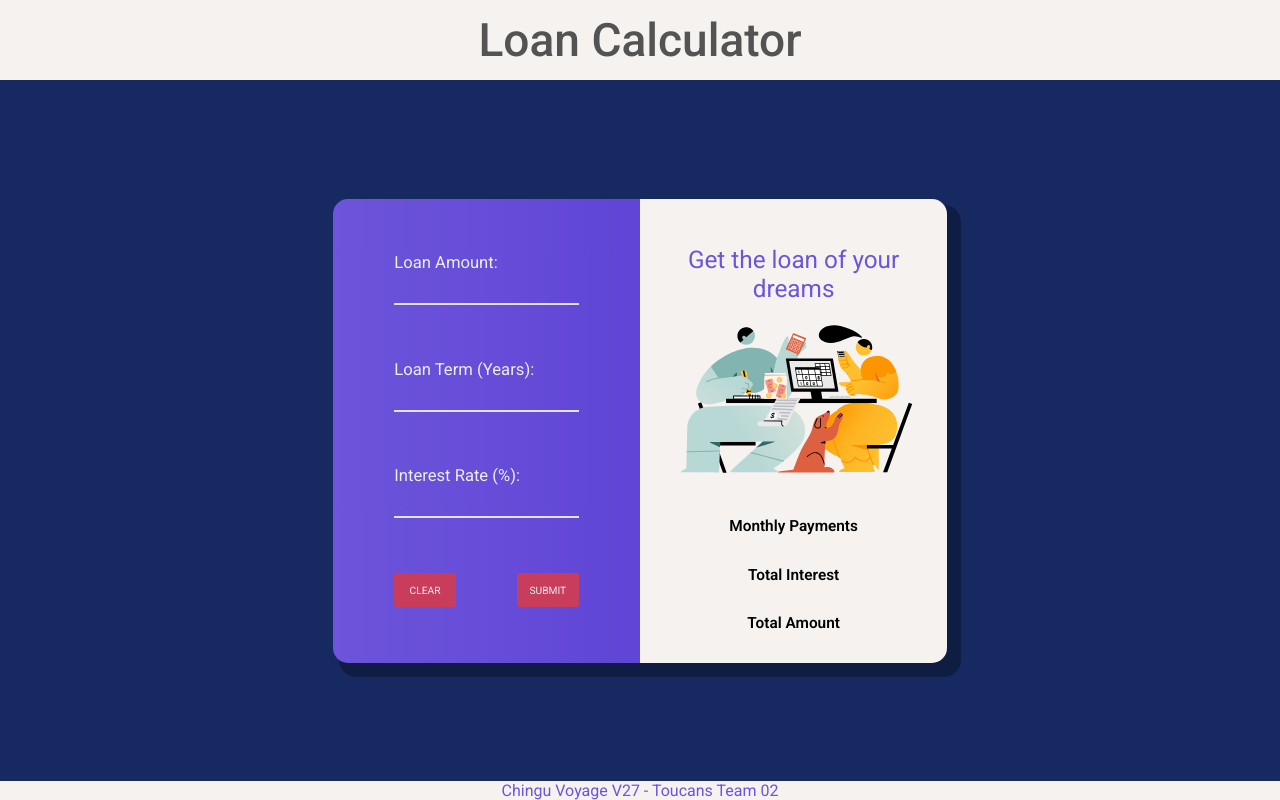
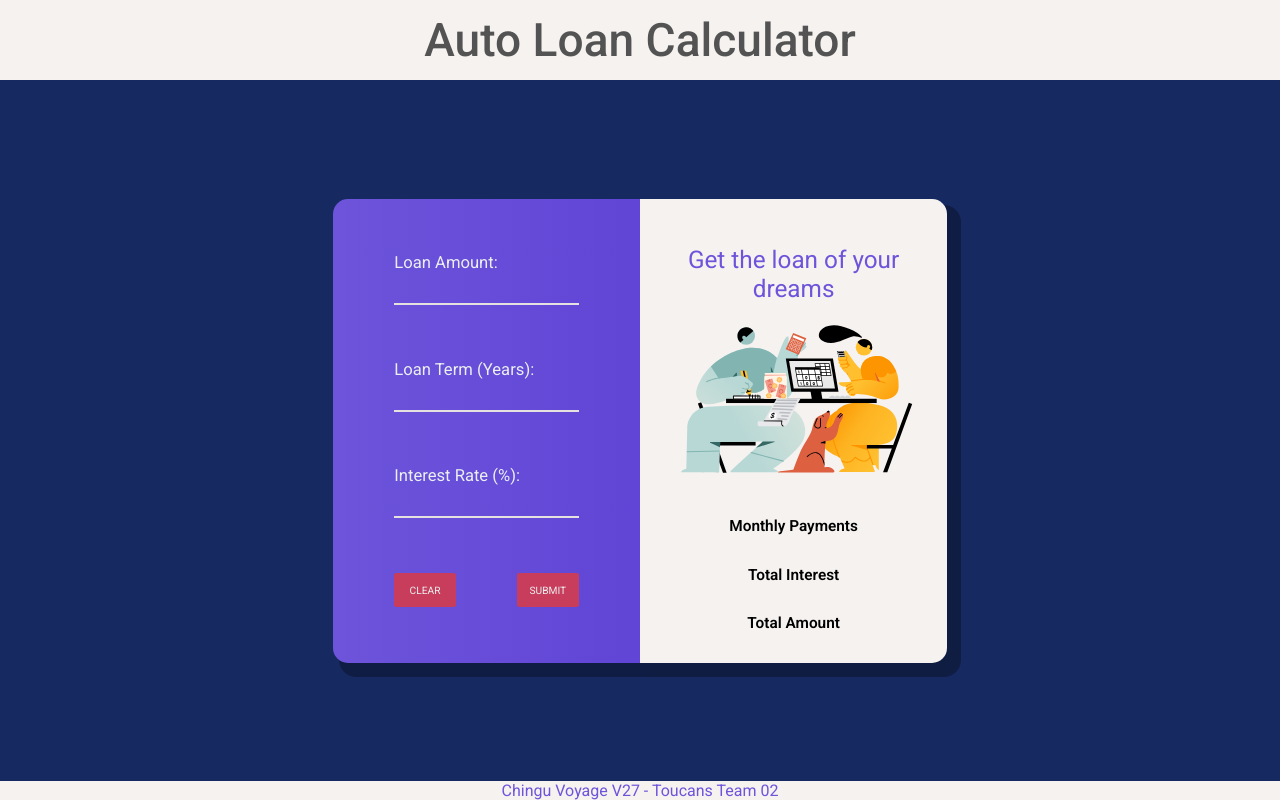
Before and after one commit to chingu-voyages/v27-toucans-team-02, a plain HTML site: page index.html in a window 1280 px wide. Drawn offline with nearby package versions, Linux system fonts and the light colour scheme.

Commit message:
Added a README & added "Auto" to the title

```diff
--- a/index.html
+++ b/index.html
@@ -6,7 +6,7 @@
     <meta http-equiv="X-UA-Compatible" content="IE=edge" />
     <meta name="viewport" content="width=device-width, initial-scale=1.0" />
     <link rel="stylesheet" href="./index.css" />
-    <title>Loan Calculator</title>
+    <title>Auto Loan Calculator</title>
     <link rel="icon" type="image/png" href="/favicon/iconmonstr-currency-22-240.png" sizes="64x64"/>
     <link href="https://fonts.googleapis.com/css2?family=Roboto:wght@300;400;500;600;700&display=swap" rel="stylesheet" />
 </head>
@@ -15,7 +15,7 @@
     <div class="container">
         <div class="header item0">
             <header class="mainHeader">
-                <h1 class="mainTitle">Loan Calculator</h1>
+                <h1 class="mainTitle"> Auto Loan Calculator</h1>
             </header>
         </div>
         <div class="form item1">
```
Also changed, not shown: 1 other file.
